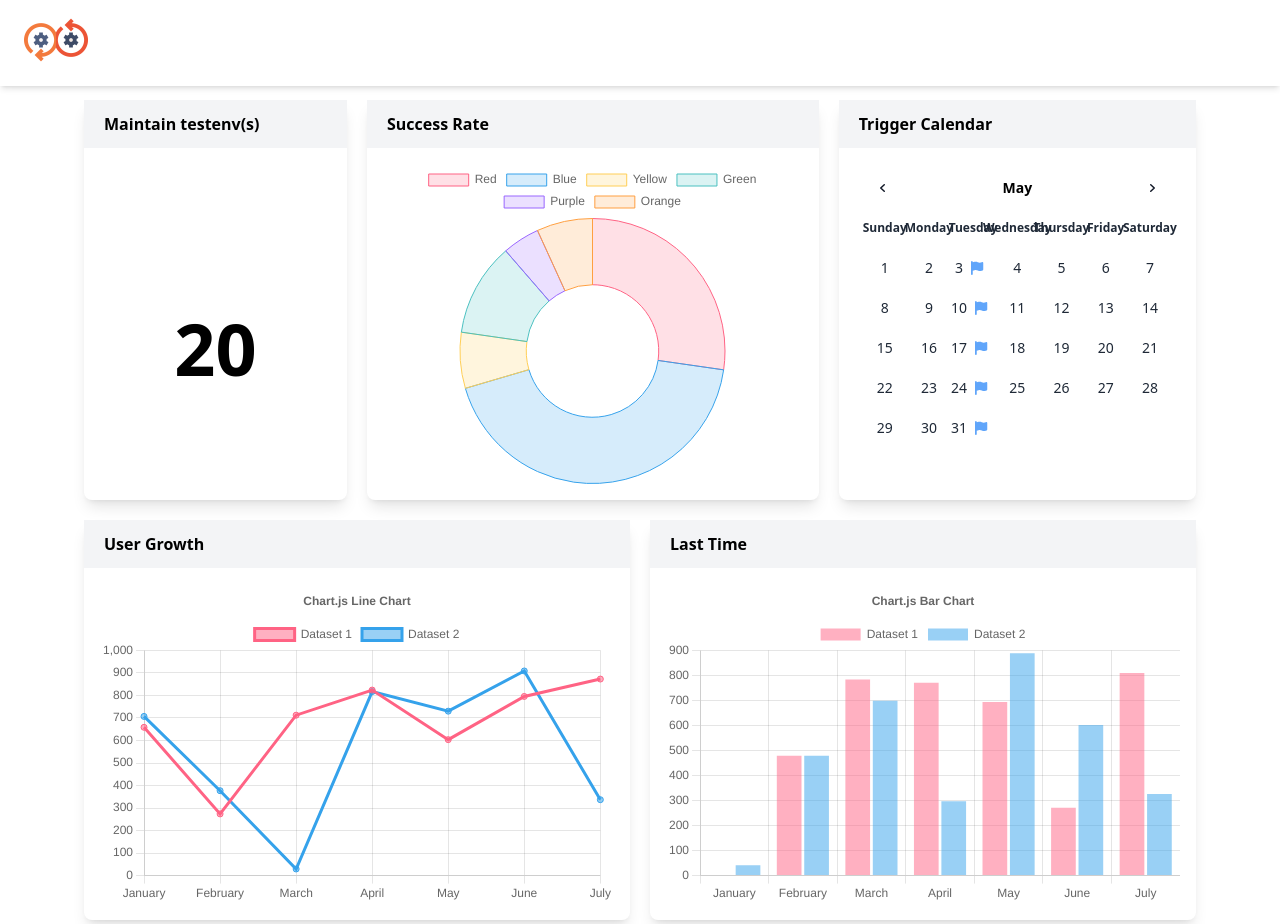
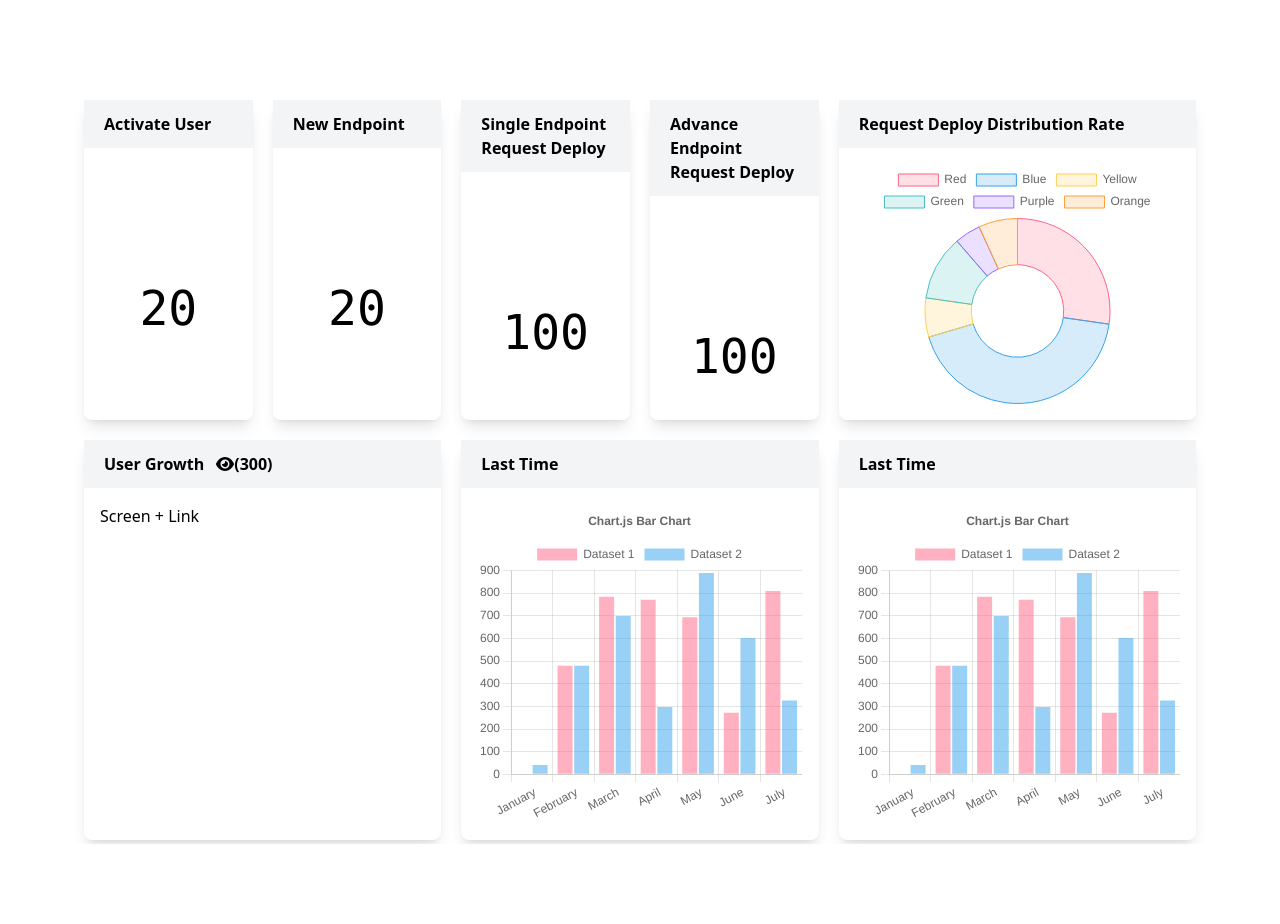
Before and after one commit to ParseDark/CommandPatternComp, a Next.js app: page /posts/home in a window 1280 px wide. After the commit the page ends 844 px from the top, so only its background shows below. Built offline with nearby package versions, Linux system fonts and the light colour scheme; what tw-elements would draw is missing.

Commit message:
feat: add endpoint report page.

```diff
--- /dev/null
+++ b/components/Card.js
@@ -0,0 +1,12 @@
+import React from "react";
+
+export default function ShadowCard({ title, children, colWidth, ...props }) {
+  return (
+    <section className={`m-1 rounded-lg col-span-${colWidth} shadow-lg`}>
+      <div className="rounded-lg h-full flex flex-col">
+        <div className="py-3 px-5 bg-gray-100 font-bold">{title}</div>
+        <div className="p-4 grow justify-center items-center">{children}</div>
+      </div>
+    </section>
+  );
+}
--- a/components/Chart/DoughnutDemo.jsx
+++ b/components/Chart/DoughnutDemo.jsx
@@ -33,7 +33,7 @@ export const data = {
 
 export function DoughnutDemo() {
   return (
-    <div className='h-80'>
+    <div className='h-60'>
       <Doughnut data={data} options={{
         responsive: true,
         maintainAspectRatio: false
--- a/components/NumberCard.js
+++ b/components/NumberCard.js
@@ -3,7 +3,11 @@ import React from "react";
 export default function NumberCard({ value, prefix, suffix }) {
   return (
     <div className="w-full h-full flex justify-center items-center">
-      <div className="font-bold text-7xl">{value}</div>
+      <div className="text-5xl text-h font-mono">
+        {prefix}
+        {value}
+        {suffix}
+      </div>
     </div>
   );
 }
--- a/components/layout.js
+++ b/components/layout.js
@@ -6,7 +6,7 @@ export const siteTitle = "Devops Team";
 export default function Layout({ children }) {
   return (
     <div>
-      <Header />
+      {/* <Header /> */}
       <div className="px-20 mt-24">
         <main>{children}</main>
         <CommandPalette />
--- a/package.json
+++ b/package.json
@@ -21,6 +21,7 @@
     "react": "18.1.0",
     "react-chartjs-2": "^4.1.0",
     "react-dom": "18.1.0",
+    "swr": "^1.3.0",
     "tw-elements": "^1.0.0-alpha12"
   },
   "devDependencies": {
--- /dev/null
+++ b/pages/posts/EndpointReport.js
@@ -0,0 +1,80 @@
+import React from "react";
+import Layout from "../../components/layout";
+import { DoughnutDemo } from "../../components/Chart/DoughnutDemo";
+import NumberCard from "../../components/NumberCard";
+import { FontAwesomeIcon } from "@fortawesome/react-fontawesome";
+import { faEye } from "@fortawesome/free-solid-svg-icons";
+import ShadowCard from "../../components/Card";
+
+const incrementalData = [
+  {
+    title: "Activate User",
+    value: 20,
+    dataSource: "/api/activateUser?timeRange=[x,y]&events=ActivateUser",
+  },
+  {
+    title: "New Endpoint",
+    value: 20,
+    dataSource: "/api/newEndpoint",
+  },
+  {
+    title: "Single Endpoint Request Deploy",
+    value: 100,
+    dataSource: "/api/single",
+  },
+  {
+    title: "Advance Endpoint Request Deploy",
+    value: 100,
+    dataSource: "/api/advance",
+  },
+];
+
+const PageViews = [
+  {
+    title: "Endpoint List",
+    value: 300,
+    dataSource: "/api/pageViews",
+  },
+  {
+    title: "Endpoint Detail",
+    value: 300,
+    dataSource: "/api/pageViews",
+  },
+  {
+    title: "Endpoint Create",
+    value: 300,
+    dataSource: "/api/pageViews",
+  },
+];
+export default function EndpointReport({}) {
+  return (
+    <Layout>
+      <section className="grid grid-cols-12 gap-3">
+        {incrementalData.map((i) => (
+          <ShadowCard title={i.title} colWidth={2} key={i.title}>
+            <NumberCard value={i.value} prefix={i.prefix} />
+          </ShadowCard>
+        ))}
+
+        <ShadowCard title={" Request Deploy Distribution Rate"} colWidth={4}>
+          <DoughnutDemo />
+        </ShadowCard>
+
+        {PageViews.map((page) => (
+          <ShadowCard
+            key={page.title}
+            title={
+              <>
+                {page.title}
+                <FontAwesomeIcon icon={faEye} className="ml-3" />({page.value})
+              </>
+            }
+            colWidth={4}
+          >
+            <section className="h-10">Screen + Link</section>
+          </ShadowCard>
+        ))}
+      </section>
+    </Layout>
+  );
+}
--- a/pages/posts/home.js
+++ b/pages/posts/home.js
@@ -3,48 +3,80 @@ import Layout from "../../components/layout";
 import { DoughnutDemo } from "../../components/Chart/DoughnutDemo";
 import { LineDemo } from "../../components/Chart/LineDemo";
 import { BarDemo } from "../../components/Chart/BarDemo";
-import LastTimeRecord from "../../components/LastTimeRecord";
-import Calendar from "../../components/Calendar";
 import NumberCard from "../../components/NumberCard";
+import { FontAwesomeIcon } from "@fortawesome/react-fontawesome";
+import { faEye } from "@fortawesome/free-solid-svg-icons";
+import useSwr from "swr";
+
+const fetcher = (url) => fetch(url).then((res) => res.json());
 
 export default function Home() {
+  const { data, error } = useSwr(`/api/hello`, fetcher);
+  const incrementalData = [
+    {
+      title: "Activate User",
+      value: 20,
+    },
+    {
+      title: "New Endpoint",
+      value: 20,
+    },
+    {
+      title: "Single Endpoint Request Deploy",
+      value: 100,
+    },
+    {
+      title: "Advance Endpoint Request Deploy",
+      value: 100,
+    },
+  ];
+  console.log(data, error);
   return (
     <Layout>
       <section className="grid grid-cols-12 gap-3">
-        <section className="m-1 rounded-lg col-span-3 shadow-lg">
-          <div className="rounded-lg h-full">
+        {incrementalData.map((i) => (
+          <section
+            className="m-1 rounded-lg col-span-2 shadow-lg"
+            key={i.title}
+          >
+            <div className="rounded-lg h-full">
+              <div className="py-3 px-5 bg-gray-100 font-bold">{i.title}</div>
+              <NumberCard value={i.value} />
+            </div>
+          </section>
+        ))}
+        <section className="m-1 rounded-lg col-span-4 shadow-lg">
+          <div className="rounded-lg">
             <div className="py-3 px-5 bg-gray-100 font-bold">
-              Maintain testenv(s)
+              Request Deploy Distribution Rate
             </div>
-            <NumberCard value={20} />
-          </div>
-        </section>
-        <section className="m-1 rounded-lg col-span-5 shadow-lg">
-          <div className="rounded-lg">
-            <div className="py-3 px-5 bg-gray-100 font-bold">Success Rate</div>
             <div className="p-4">
               <DoughnutDemo />
             </div>
           </div>
         </section>
 
-        <section className="m-1 rounded-lg col-span-4 shadow-lg min-h-max">
+        <section className="m-1 rounded-lg col-span-4 shadow-lg">
           <div className="rounded-lg">
-            <div className="py-3 px-5 bg-gray-100 font-bold">
-              Trigger Calendar
+            <div className="py-3 px-5 bg-gray-100 font-bold items-center">
+              User Growth
+              <FontAwesomeIcon icon={faEye} className="ml-3" />
+              (300)
             </div>
-            <Calendar />
+            <div className="p-4">Screen + Link</div>
           </div>
         </section>
-        <section className="m-1 rounded-lg col-span-6 shadow-lg">
+
+        <section className="m-1 rounded-lg col-span-4 shadow-lg">
           <div className="rounded-lg">
-            <div className="py-3 px-5 bg-gray-100 font-bold">User Growth</div>
+            <div className="py-3 px-5 bg-gray-100 font-bold">Last Time</div>
             <div className="p-4">
-              <LineDemo />
+              <BarDemo />
             </div>
           </div>
         </section>
-        <section className="m-1 rounded-lg col-span-6 shadow-lg">
+
+        <section className="m-1 rounded-lg col-span-4 shadow-lg">
           <div className="rounded-lg">
             <div className="py-3 px-5 bg-gray-100 font-bold">Last Time</div>
             <div className="p-4">
--- /dev/null
+++ b/utils.js
@@ -0,0 +1 @@
+export const fetcher = (url) => fetch(url).then((res) => res.json());
```
Also changed, not shown: 1 other file (tests, documents, lock files or other folders).
